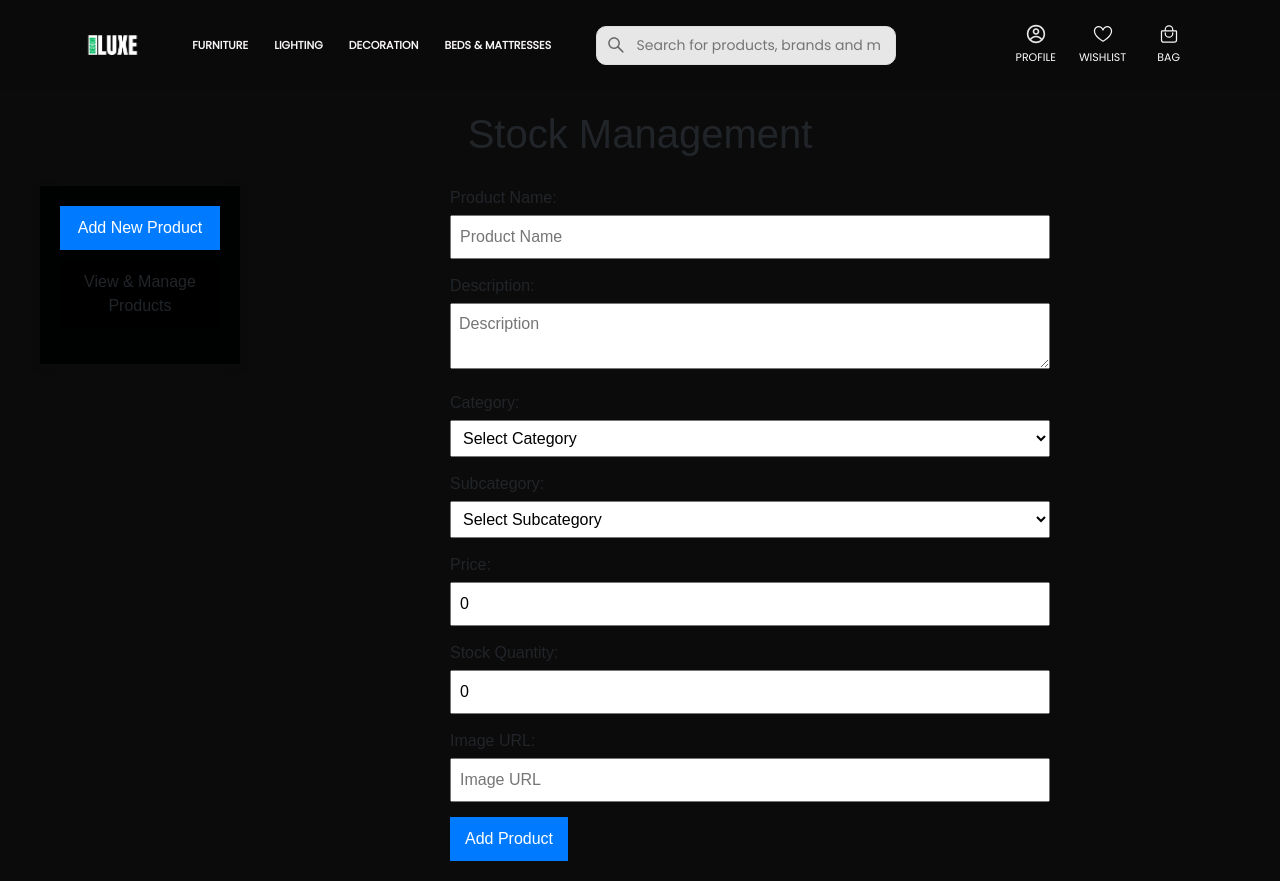
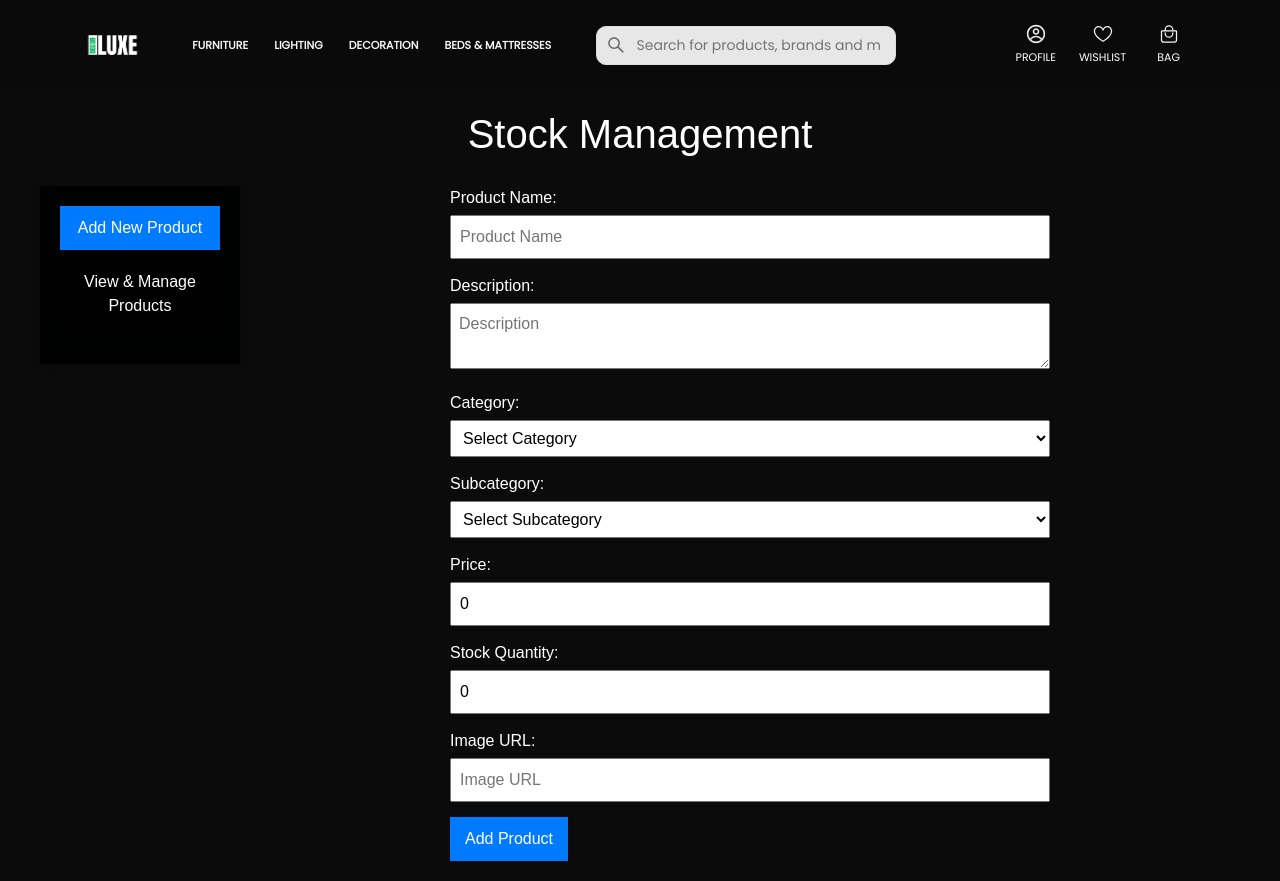
Before and after one commit to ebinberlin2/decorluxe-project, a React (Create React App) app in the folder furniture-frontend/: page /stocks in a window 1280 px wide. Built offline with nearby package versions, Linux system fonts and the light colour scheme.

Commit message:
latest commit

```diff
--- a/furniture-frontend/src/components/StockManagement.css
+++ b/furniture-frontend/src/components/StockManagement.css
@@ -5,12 +5,14 @@
   align-items: center;
   padding: 20px;
   font-family: Arial, sans-serif;
+  color: white; /* Set default text color to white */
 }
 
 /* Page header */
 .page-header {
   text-align: center;
   margin-bottom: 20px;
+  color: white; /* Ensures header text is white */
 }
 
 .main-container {
@@ -35,6 +37,7 @@
   background-color: #000000;
   margin-bottom: 10px;
   text-align: center;
+  color: white; /* Sidebar text color */
 }
 
 .sidebar li.active {
@@ -44,12 +47,14 @@
 
 .content {
   flex: 1;
+  color: white; /* Set content text color to white */
 }
 
 .stock-form {
   width: 100%;
   max-width: 600px;
   margin: 0 auto;
+  color: white; /* Set form text color to white */
 }
 
 .form-group {
@@ -59,6 +64,7 @@
 .form-group label {
   display: block;
   margin-bottom: 5px;
+  color: white; /* Set label text color to white */
 }
 
 .form-group input,
@@ -83,9 +89,11 @@ button[type="submit"]:hover {
 
 .product-list {
   width: 100%;
+  color: white; /* Set product list text color to white */
 }
 
 .product-list h2 {
+  color: white;
   text-align: center;
   margin-bottom: 20px;
 }
@@ -93,19 +101,22 @@ button[type="submit"]:hover {
 .product-list table {
   width: 100%;
   border-collapse: collapse;
+  color: white; /* Ensure table text is white */
 }
 
 .product-list th,
 .product-list td {
   padding: 12px 15px;
   border: 1px solid #ddd;
+  color: white; /* Ensure table header and row text is white */
   text-align: left;
 }
 
 .product-list th {
-  background-color: #030303;
+  background-color: #000000;
   font-weight: bold;
   text-align: center;
+  color: white; /* Ensure table header text is white */
 }
 
 .product-list td {
```
Also changed, not shown: furniture-frontend/src/AuthContext.js (added, +25 -0 lines).
